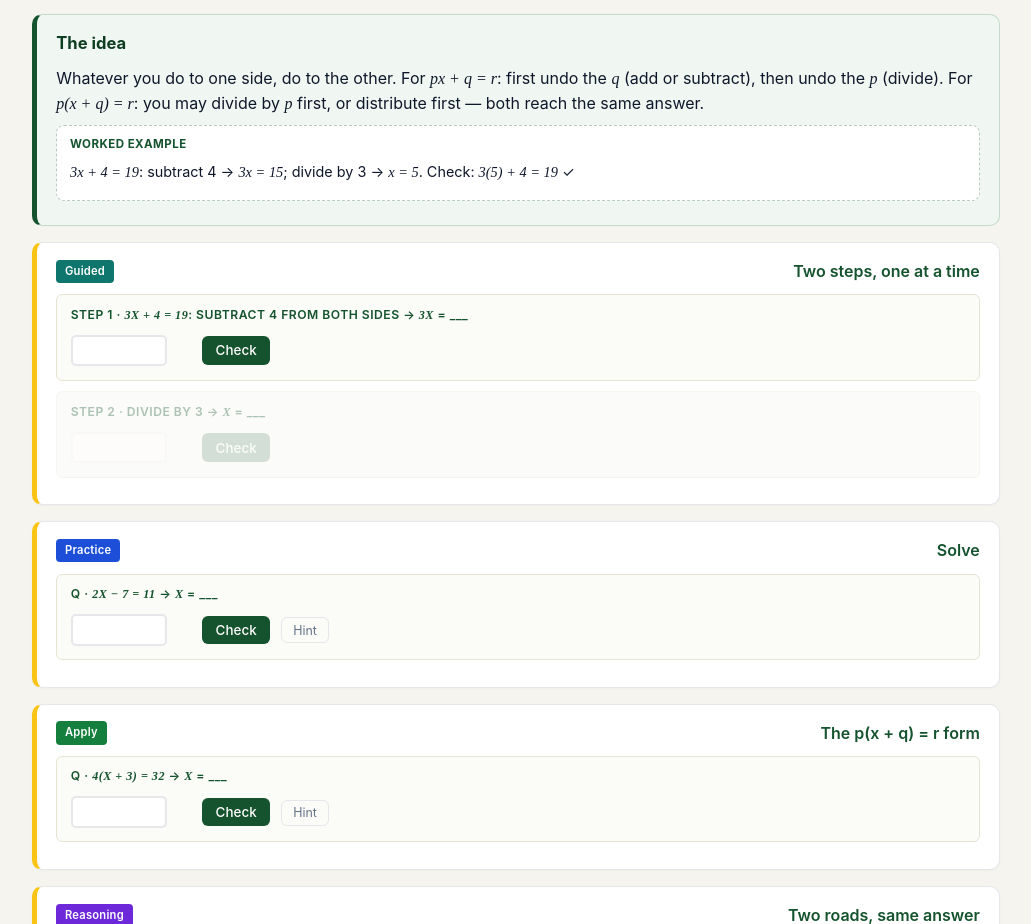
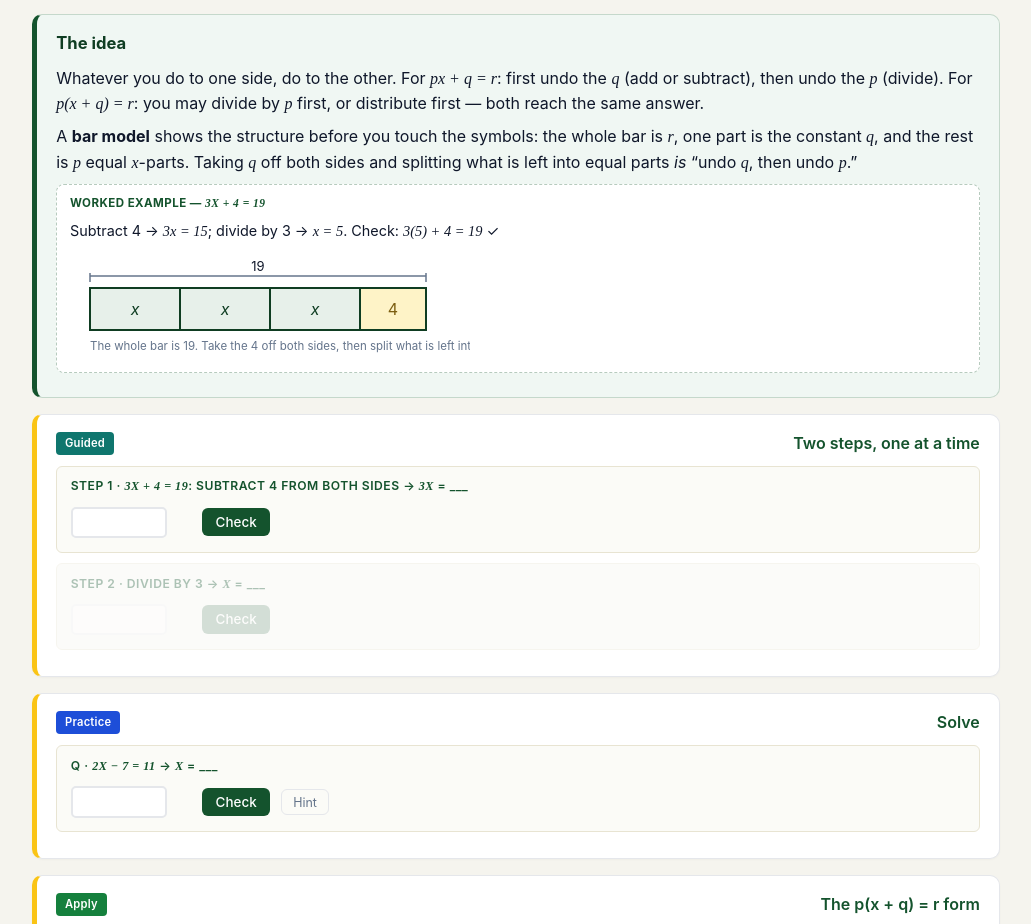
Before and after one commit to Gabriel-on-the-hill/Grade-7-Math, a website: page Expressions_Equations_Inequalities.html in a window 1280 px wide. Shown: the part 5482-6406 px from the top of the page, without its empty margins (124-1155 px from the left). Drawn offline with Linux system fonts and the light colour scheme.

Commit message:
7.EE: add load-bearing bar model to the two-step-equation teach card
Textbook + pedagogy reconciliation (IM Grade 7 Unit 6, enVision Vol. 2
Topics 4-5, the curriculum's algebra-tiles / multi-modal mandate, and
handbook CL-4 dual-code + the "representation before operations" bar)
found Section 5 was the one abstract topic shipping text-only. Added a
tape/bar model (inline SVG) for 3x+4=19 to the worked example plus a
framing line. No new items (AS-4 restraint); it sits in the teach card,
so review mode strips it (CL-5). Inequalities already had its
number-line SVG.

Re-verified: audits + every key recomputed + both SVGs parse as
well-formed XML + jsdom suite (198) — all green.

Co-Authored-By: Claude Opus 4.8 <noreply@anthropic.com>

```diff
--- a/Expressions_Equations_Inequalities.html
+++ b/Expressions_Equations_Inequalities.html
@@ -277,8 +277,10 @@ footer{text-align:center;padding:2rem 1rem;color:var(--muted);font-size:.85rem;b
   <p class="objective"><strong>By the end:</strong> you can solve <span class="math">px + q = r</span> and <span class="math">p(x + q) = r</span> equations and check your answer.</p>
   <div class="tcard"><h3>The idea</h3>
     <p>Whatever you do to one side, do to the other. For <span class="math">px + q = r</span>: first undo the <span class="math">q</span> (add or subtract), then undo the <span class="math">p</span> (divide). For <span class="math">p(x + q) = r</span>: you may divide by <span class="math">p</span> first, or distribute first &mdash; both reach the same answer.</p>
-    <div class="worked"><div class="wl">Worked example</div>
-      <p><span class="math">3x + 4 = 19</span>: subtract 4 &rarr; <span class="math">3x = 15</span>; divide by 3 &rarr; <span class="math">x = 5</span>. Check: <span class="math">3(5) + 4 = 19</span> &#10003;</p>
+    <p>A <strong>bar model</strong> shows the structure before you touch the symbols: the whole bar is <span class="math">r</span>, one part is the constant <span class="math">q</span>, and the rest is <span class="math">p</span> equal <span class="math">x</span>-parts. Taking <span class="math">q</span> off both sides and splitting what is left into equal parts <em>is</em> &ldquo;undo <span class="math">q</span>, then undo <span class="math">p</span>.&rdquo;</p>
+    <div class="worked"><div class="wl">Worked example &mdash; <span class="math">3x + 4 = 19</span></div>
+      <p>Subtract 4 &rarr; <span class="math">3x = 15</span>; divide by 3 &rarr; <span class="math">x = 5</span>. Check: <span class="math">3(5) + 4 = 19</span> &#10003;</p>
+      <svg width="400" height="98" viewBox="0 0 400 98" role="img" aria-label="Bar model for 3x + 4 = 19: three equal x-parts and a part of 4 make a total of 19" style="max-width:100%;margin-top:.55rem"><line x1="20" y1="18" x2="356" y2="18" stroke="#64748B" stroke-width="1.5"/><line x1="20" y1="15" x2="20" y2="24" stroke="#64748B" stroke-width="1.5"/><line x1="356" y1="15" x2="356" y2="24" stroke="#64748B" stroke-width="1.5"/><text x="188" y="13" font-size="13" text-anchor="middle" fill="#0F172A">19</text><rect x="20" y="30" width="90" height="42" fill="#E7F0EA" stroke="#0F3D22" stroke-width="2"/><rect x="110" y="30" width="90" height="42" fill="#E7F0EA" stroke="#0F3D22" stroke-width="2"/><rect x="200" y="30" width="90" height="42" fill="#E7F0EA" stroke="#0F3D22" stroke-width="2"/><rect x="290" y="30" width="66" height="42" fill="#FEF3C7" stroke="#0F3D22" stroke-width="2"/><text x="65" y="57" font-size="16" text-anchor="middle" fill="#0F3D22" font-style="italic">x</text><text x="155" y="57" font-size="16" text-anchor="middle" fill="#0F3D22" font-style="italic">x</text><text x="245" y="57" font-size="16" text-anchor="middle" fill="#0F3D22" font-style="italic">x</text><text x="323" y="57" font-size="16" text-anchor="middle" fill="#7C5E11">4</text><text x="20" y="92" font-size="11.5" fill="#64748B">The whole bar is 19. Take the 4 off both sides, then split what is left into 3 equal x&#8217;s.</text></svg>
     </div>
   </div>
 
```
Also changed, not shown: PROJECT_STANDARD.md (+2 -0 lines).
